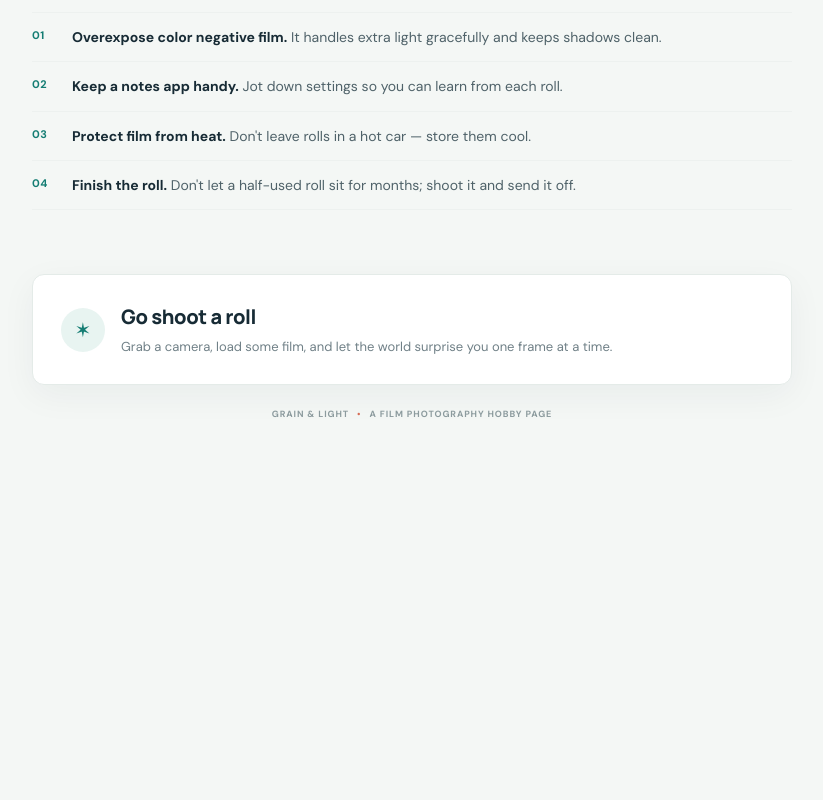
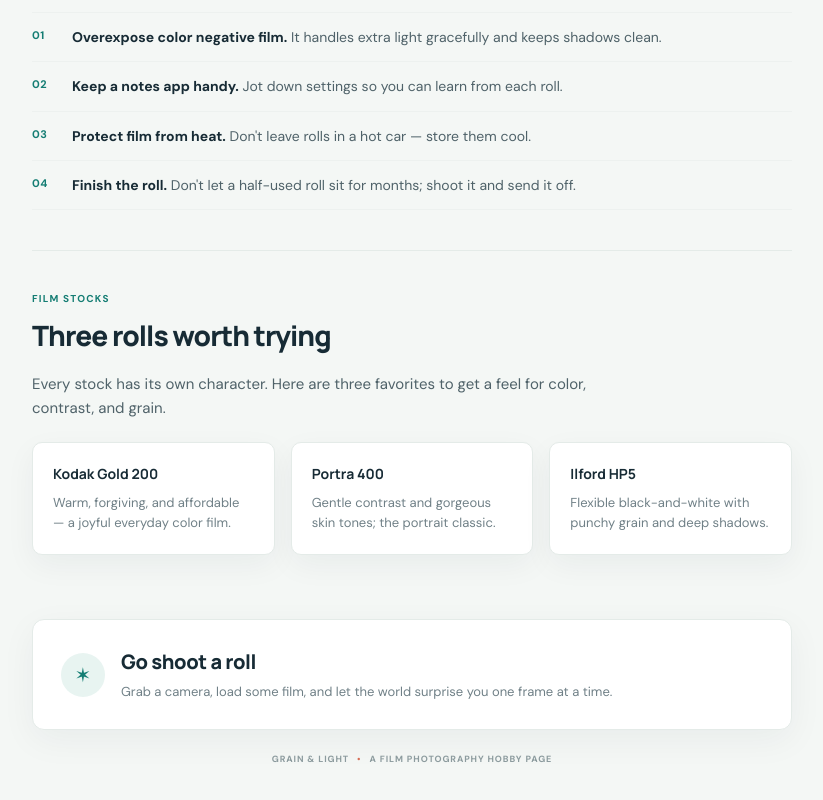
Before and after one commit to Sbdiva11/lecture-07-and-08-starting-point, a plain HTML site: page index.html in a window 1280 px wide. Shown: the part 1602-2402 px from the top of the page, without its empty margins (228-1051 px from the left). Before the commit the page ends 2060 px from the top, so only its background shows below. Drawn offline with Linux system fonts and the light colour scheme.

Commit message:
Add film stocks card-grid section
Co-authored-by: Copilot <223556219+Copilot@users.noreply.github.com>

```diff
--- a/index.html
+++ b/index.html
@@ -15,6 +15,7 @@
         <a href="#gear">Gear</a>
         <a href="#process">Process</a>
         <a href="#tips">Tips</a>
+        <a href="#stocks">Stocks</a>
       </nav>
     </header>
 
@@ -137,6 +138,29 @@
         </ul>
       </section>
 
+      <section id="stocks" class="block" aria-labelledby="stocks-title">
+        <span class="eyebrow">FILM STOCKS</span>
+        <h2 id="stocks-title">Three rolls worth trying</h2>
+        <p class="block-lead">
+          Every stock has its own character. Here are three favorites to get a
+          feel for color, contrast, and grain.
+        </p>
+        <section class="card-grid">
+          <article class="card">
+            <h3>Kodak Gold 200</h3>
+            <p>Warm, forgiving, and affordable — a joyful everyday color film.</p>
+          </article>
+          <article class="card">
+            <h3>Portra 400</h3>
+            <p>Gentle contrast and gorgeous skin tones; the portrait classic.</p>
+          </article>
+          <article class="card">
+            <h3>Ilford HP5</h3>
+            <p>Flexible black-and-white with punchy grain and deep shadows.</p>
+          </article>
+        </section>
+      </section>
+
       <footer class="cta" aria-labelledby="cta-title">
         <span class="cta-icon" aria-hidden="true">✶</span>
         <div>
```
